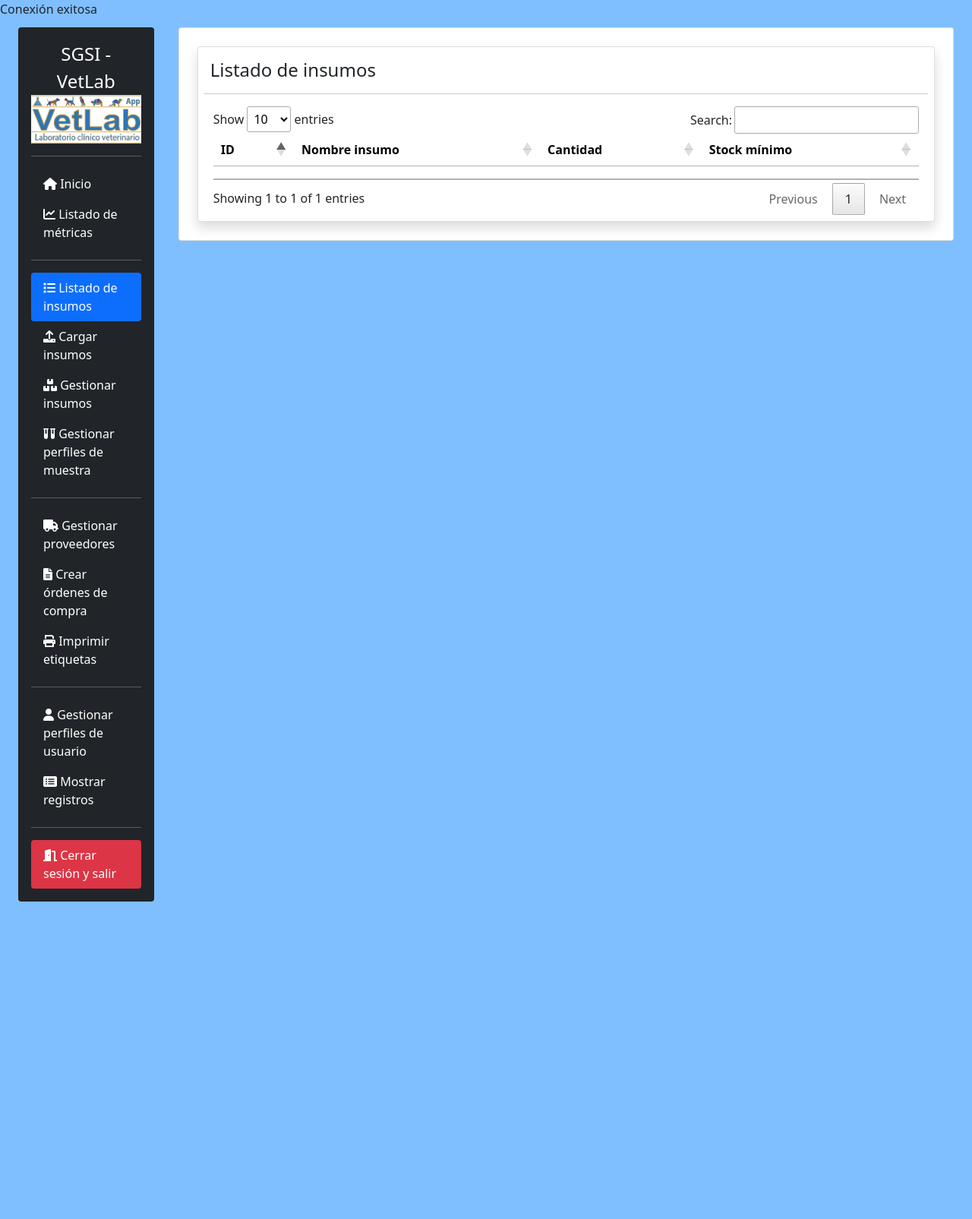
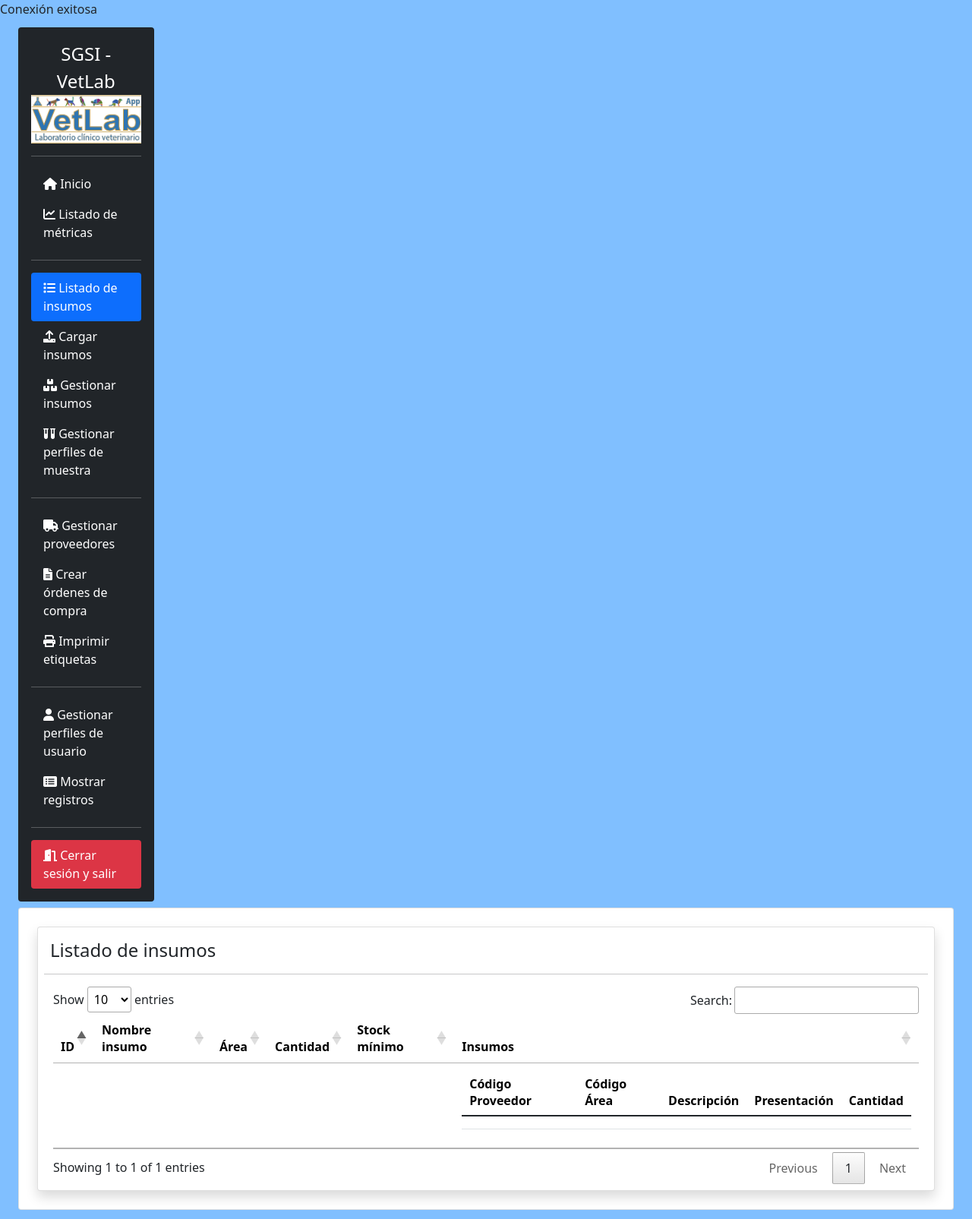
Before and after one commit to xatomen/SGSIVetLab, a PHP site: page /SGSIVetLab/public/admin/listado_insumos.php in a window 1280 px wide. Shown: the whole page at 76% size. Before the commit the page ends 1187 px from the top, so only its background shows below. Run offline with PHP 8.4, Linux system fonts and the light colour scheme; tables that the repository leaves empty or names only in its code hold one stand-in row (values such as "Sample post"); data that the repository does not hold is empty; some libraries are stand-ins or nearby versions.

Commit message:
Se agrega la tabla de proveedores en el listado de insumos y se corrige el encabezado de la tabla.

```diff
--- a/public/admin/listado_insumos.php
+++ b/public/admin/listado_insumos.php
@@ -5,6 +5,10 @@
     $sentenciaSQL= $conn->prepare("SELECT * FROM insumo");
     $sentenciaSQL->execute();
     $listaInsumos=$sentenciaSQL->fetchAll(PDO::FETCH_ASSOC);
+
+    $sentenciaSQL= $conn->prepare("SELECT * FROM provee");
+    $sentenciaSQL->execute();
+    $listaProvee=$sentenciaSQL->fetchAll(PDO::FETCH_ASSOC);
 ?>
 
 <!-- Incluye las librerías de DataTables -->
@@ -19,10 +23,12 @@
             <h4 class="p-2">Listado de insumos</h4>
             <hr>
             <tr>
-                <th>ID</t>
+                <th>ID</th>
                 <th>Nombre insumo</th>
+                <th>Área</th>
                 <th>Cantidad</th>
                 <th>Stock mínimo</th>
+                <th>Insumos</th>
             </tr>
         </thead>
         <tbody>
@@ -30,8 +36,40 @@
             <tr>
                 <td><?php echo $lista['ID'] ?></td>
                 <td><?php echo $lista['Nombre'] ?></td>
+                <td><?php echo $lista['ID_Area'] ?></td>
                 <td><?php echo $lista['Cantidad'] ?></td>
                 <td><?php echo $lista['Stock_minimo'] ?></td>
+                <td>
+                    <table class="table">
+                        <thead>
+                            <tr>
+                                <th>Código Proveedor</th>
+                                <th>Código Área</th>
+                                <th>Descripción</th>
+                                <th>Presentación</th>
+                                <th>Cantidad</th>
+                            </tr>
+                        </thead>
+                        <tbody>
+                            <?php foreach($listaProvee as $provee){?>
+                                <?php if($provee['ID_insumo']==$lista['ID']){?>
+                                <tr>
+                                    <?php foreach($listaProvee as $provee){?>
+                                        <?php if($provee['ID_insumo']==$lista['ID']){?>
+                                            <td><?php echo $provee['ID_Proveedor'] ?></td>
+                                            <td><?php echo $provee['ID_Area'] ?></td>
+                                            <td><?php echo $provee['Descripcion'] ?></td>
+                                            <td><?php echo $provee['Presentacion'] ?></td>
+                                            <td><?php echo $provee['Cantidad'] ?></td>
+                                        <?php } ?>
+                                    <?php } ?>
+
+                                </tr>
+                                <?php } ?>
+                            <?php } ?>
+                        </tbody>
+                    </table>
+                </td>
             </tr>
             <?php }?>
         </tbody>
```
